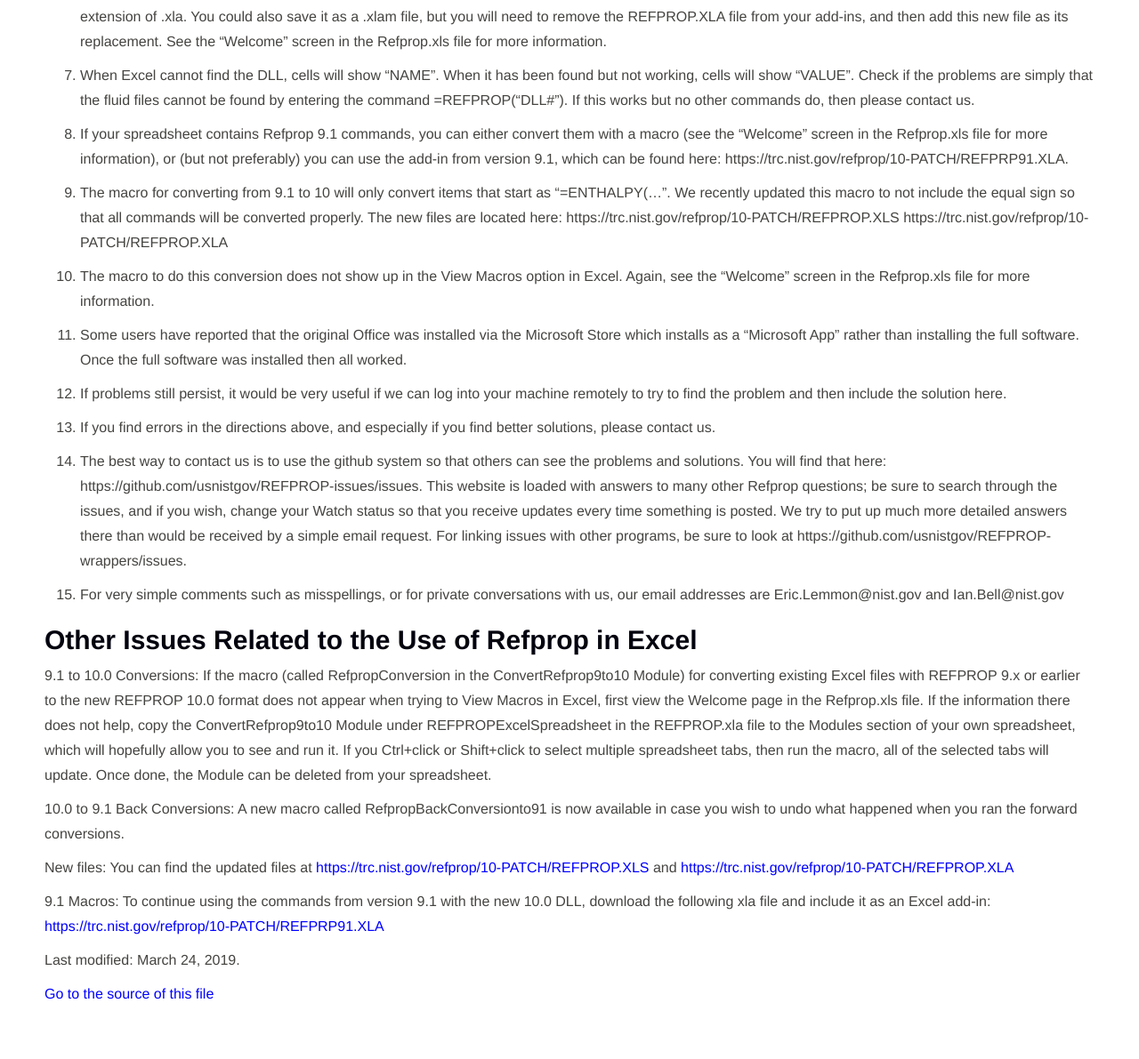
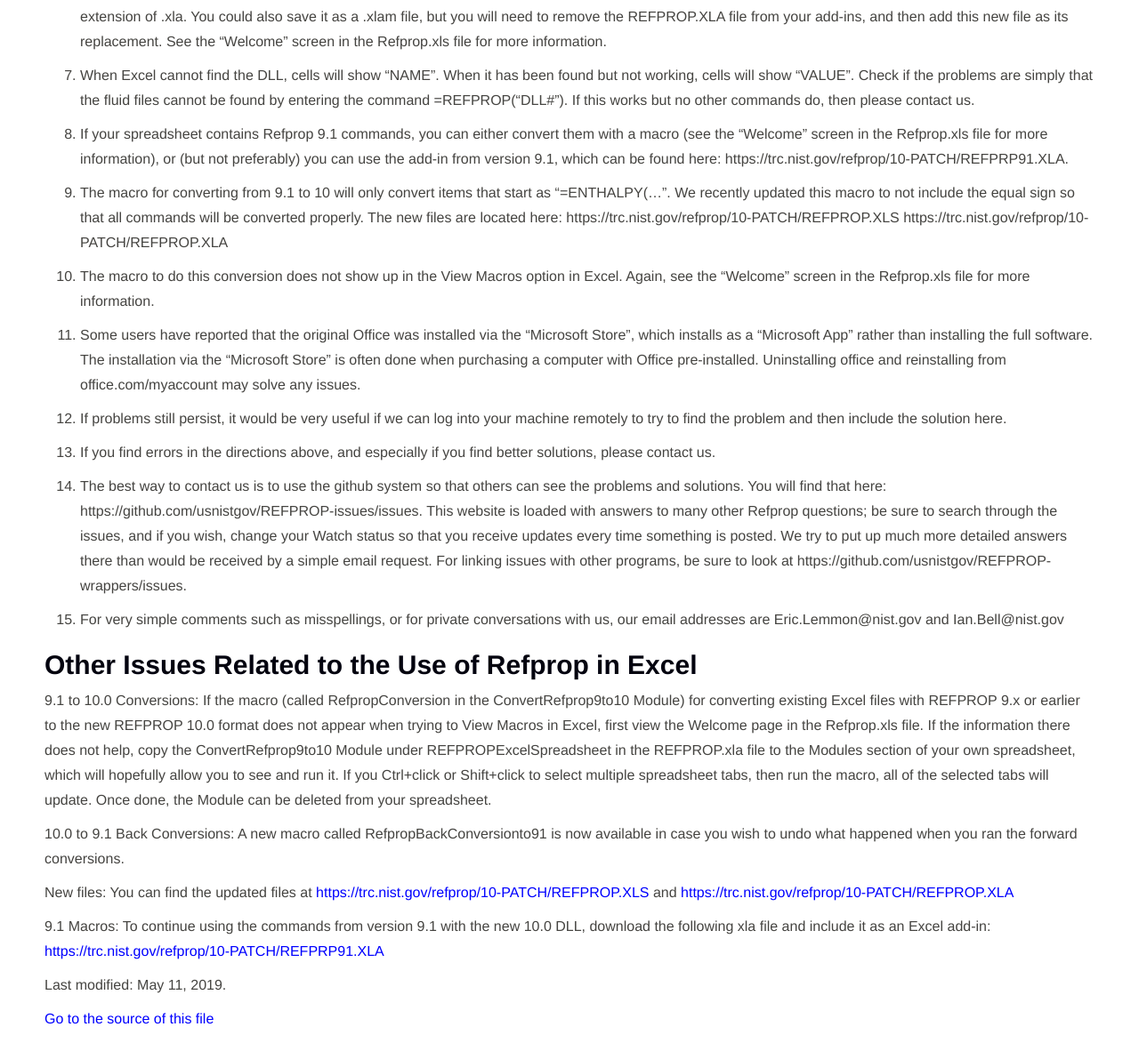
Before and after one commit to usnistgov/REFPROP-docs, a Jekyll site: the page built from index.md, in a window 1280 px wide and 1400 px high, scrolled down 18807 px, cut to the strip 0-1268 px from the top of the window. Shown: the top 1191 px of the strip at 89% size. Built offline with Jekyll 4.4.1, drawn with Linux system fonts in a browser that asks for light colours; nearby versions of some CDN libraries; library files that are not in the unit come from our copies.

Commit message:
Update index.md

```diff
--- a/index.md
+++ b/index.md
@@ -840,7 +840,7 @@
 
 10.  The macro to do this conversion does not show up in the View Macros option in Excel.  Again, see the “Welcome” screen in the Refprop.xls file for more information.
 
-11.  Some users have reported that the original Office was installed via the Microsoft Store which installs as a “Microsoft App” rather than installing the full software.  Once the full software was installed then all worked.
+11.  Some users have reported that the original Office was installed via the "Microsoft Store", which installs as a “Microsoft App” rather than installing the full software.  The installation via the “Microsoft Store” is often done when purchasing a computer with Office pre-installed.  Uninstalling office and reinstalling from office.com/myaccount may solve any issues.
 
 12.  If problems still persist, it would be very useful if we can log into your machine remotely to try to find the problem and then include the solution here.
 
@@ -860,6 +860,6 @@
 
 9.1 Macros:  To continue using the commands from version 9.1 with the new 10.0 DLL, download the following xla file and include it as an Excel add-in: [https://trc.nist.gov/refprop/10-PATCH/REFPRP91.XLA](https://trc.nist.gov/refprop/10-PATCH/REFPRP91.XLA)
 
-Last modified: March 24, 2019.
+Last modified: May 11, 2019.
 
 [Go to the source of this file](https://github.com/usnistgov/REFPROP-docs/blob/nist-pages/index.md)
```
